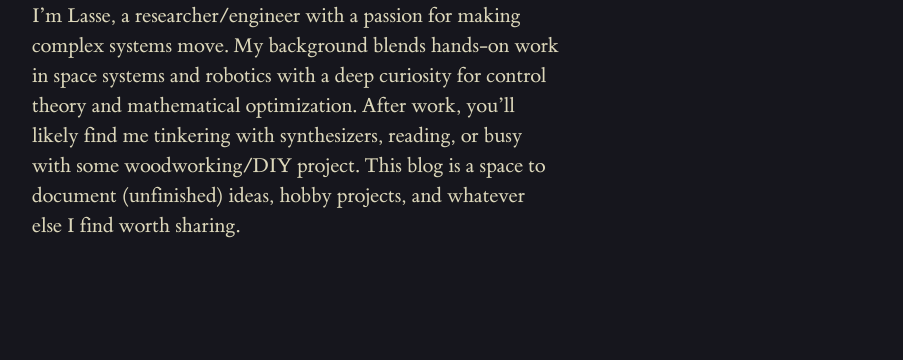
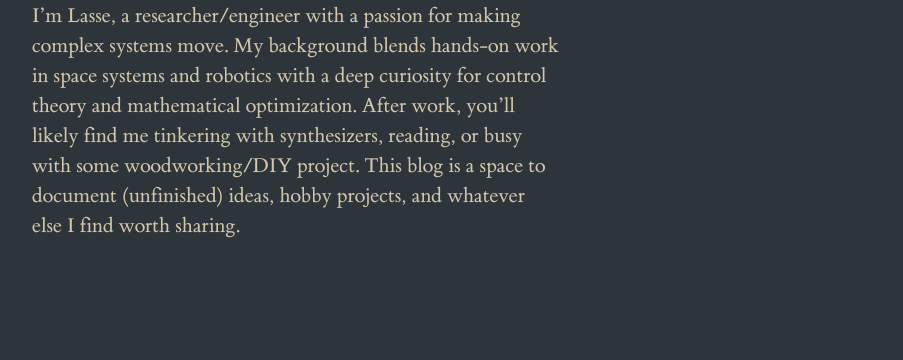
Before and after one commit to LasseMay/unfinished-projects, an Eleventy site: page content/index.md in a window 1280 px wide. Shown: the part 594-954 px from the top of the page, without its empty margins (208-1111 px from the left). Built offline with nearby package versions, Linux system fonts and the dark colour scheme; Eleventy itself is replaced by a stand-in of ours; files that its build step writes are made by us from their sources; what eleventy-plugin-bibtex would draw is missing.

Commit message:
tweaked colorscheme a bit

```diff
--- a/_includes/layouts/base.njk
+++ b/_includes/layouts/base.njk
@@ -23,12 +23,12 @@
   }
 
   :root {
-    --header-bg: rgba(229, 221, 176, 0.45);
+    --header-bg: rgba(244, 240, 217, 0.85);
   }
 
   @media (prefers-color-scheme: dark) {
     :root {
-      --header-bg: rgba(31, 31, 40, 0.65);
+      --header-bg: rgba(52, 63, 68, 0.85);
     }
   }
 
--- a/public/css/index.css
+++ b/public/css/index.css
@@ -78,22 +78,22 @@
 
 /* Tufte CSS styles */
 :root {
-    /* Kanagawa Lotus (Light) Theme */
-    --color-bg: #DCD5AC;
-    --color-fg: #545464;
-    --color-fg-dim: #43436c;
-    --color-border: #54546D;
-    --color-selection: #2D4F67;
+    /* Everforest Light Theme */
+    --color-bg: #FDF6E3;
+    --color-fg: #5C6A72;
+    --color-fg-dim: #708089;
+    --color-border: #E0DCC7;
+    --color-selection: #E9F0E9;
 }
 
 @media (prefers-color-scheme: dark) {
     :root {
-        /* Kanagawa Wave (Dark) Theme */
-        --color-bg: #16161D;
-        --color-fg: #DCD7BA;
-        --color-fg-dim: #9B9487;
-        --color-border: #54546D;
-        --color-selection: #2D4F67;
+        /* Everforest Dark Theme */
+        --color-bg: #2D353B;
+        --color-fg: #D3C6AA;
+        --color-fg-dim: #9DA9A0;
+        --color-border: #4F585E;
+        --color-selection: #3A515D;
     }
 }
 
--- a/public/css/message-box.css
+++ b/public/css/message-box.css
@@ -1,13 +1,13 @@
 /* Message Box */
 :root {
-	--color-message-box-bg: #F2ECBC;
-	--color-message-box-fg: #545464;
+	--color-message-box-bg: #FAEDCD;
+	--color-message-box-fg: #5C6A72;
 }
 
 @media (prefers-color-scheme: dark) {
 	:root {
-		--color-message-box-bg: #223249;
-		--color-message-box-fg: #DCD7BA;
+		--color-message-box-bg: #4D4C43;
+		--color-message-box-fg: #D3C6AA;
 	}
 }
 
```
